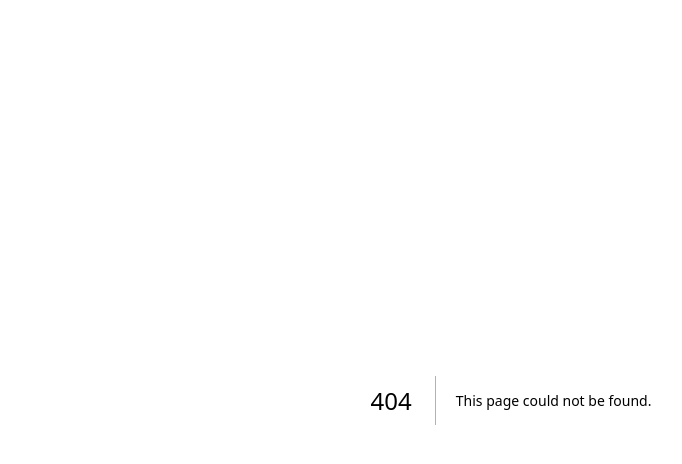
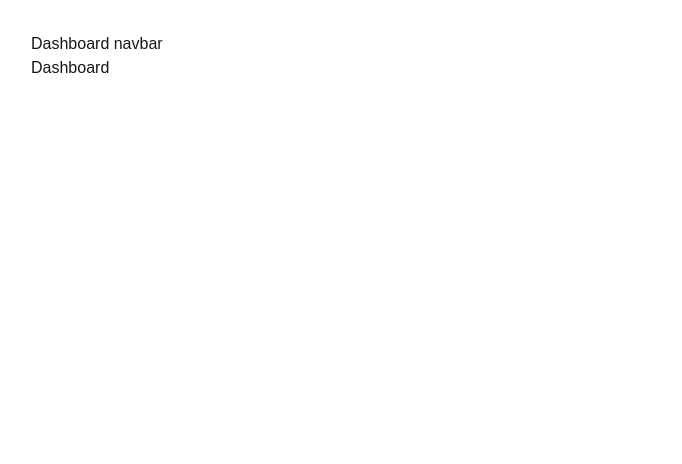
Before and after one commit to mohdsahil36/Crypto, a Next.js app: page /dashboard in a window 1280 px wide. Before the commit this address had no page. Shown: the top 464 px of the page, without its empty margins (129-811 px from the left). Built offline with nearby package versions, Linux system fonts and the light colour scheme.

Commit message:
dashboard- page layout and design

```diff
--- /dev/null
+++ b/app/dashboard/components/dashboard-navbar.tsx
@@ -0,0 +1,9 @@
+import React from 'react';
+
+export default function DashboardNavbar(){
+    return(
+        <div>
+            Dashboard navbar
+        </div>
+    )
+}
--- /dev/null
+++ b/app/dashboard/layout.tsx
@@ -0,0 +1,14 @@
+import DashboardNavbar from "./components/dashboard-navbar";
+
+export default function DashboardLayout({
+    children
+}:{
+    children:React.ReactNode;
+}){
+    return(
+        <div className='h-screen w-3/4 mx-auto py-8'>
+            <DashboardNavbar/>
+            {children}
+        </div>
+    )
+}
--- /dev/null
+++ b/app/dashboard/page.tsx
@@ -0,0 +1,9 @@
+import React from 'react';
+
+export default function Dashboard(){
+    return(
+        <div>
+            <h1>Dashboard</h1>
+        </div>
+    )
+}
--- a/app/page.tsx
+++ b/app/page.tsx
@@ -4,6 +4,7 @@ import { Spotlight } from './ui-components/spotlight-new';
 import { FlipWords } from './ui-components/flip-words';
 import { HoverBorderGradient } from './ui-components/moving-border';
 import { ArrowRight } from 'lucide-react';
+import Link from 'next/link';
 
 export default function Home() {
   const words = ["Simplified for Clarity", "Done with Ease", "Without the Guesswork"];
@@ -24,7 +25,9 @@ export default function Home() {
               as="button"
               className="dark:bg-black bg-white text-black dark:text-white flex items-center space-x-2"
             >
-              <span>Dashboard</span>
+              <Link href='/dashboard'>
+                <span>Dashboard</span>
+              </Link>
               <ArrowRight size={15}/>
             </HoverBorderGradient>
           </div>
```
